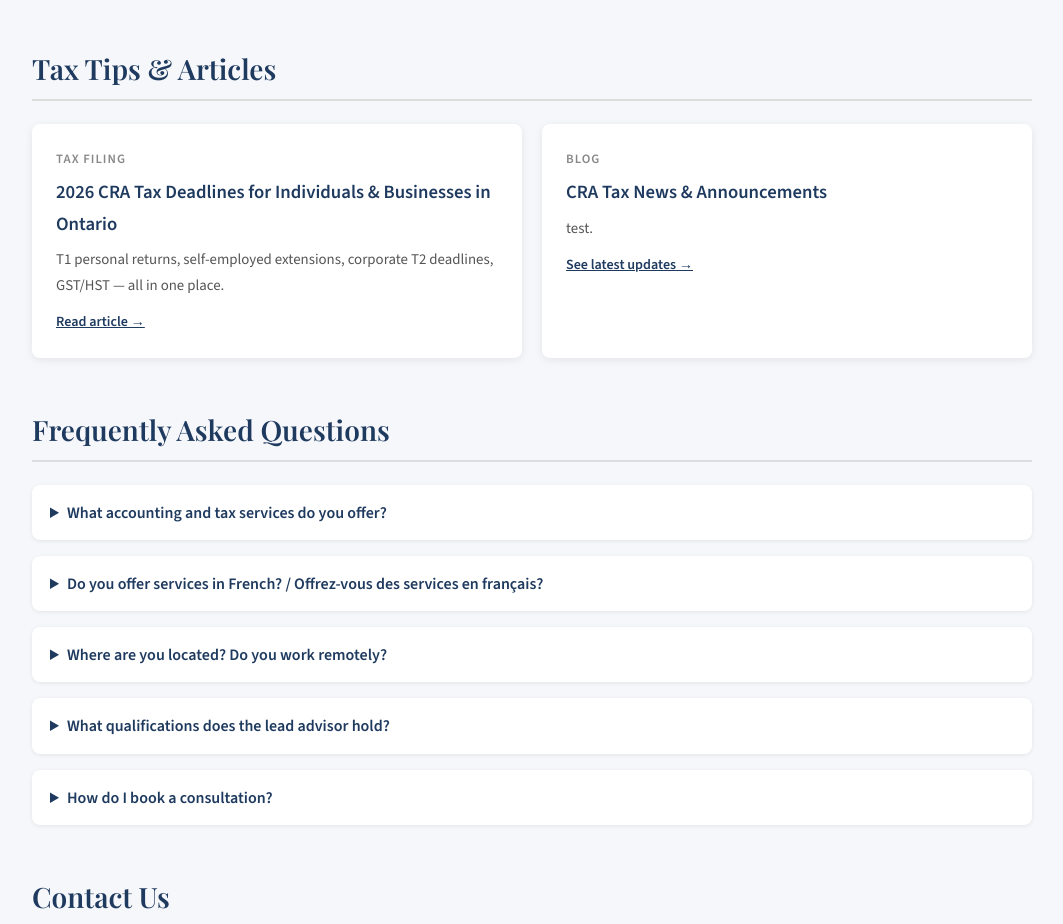
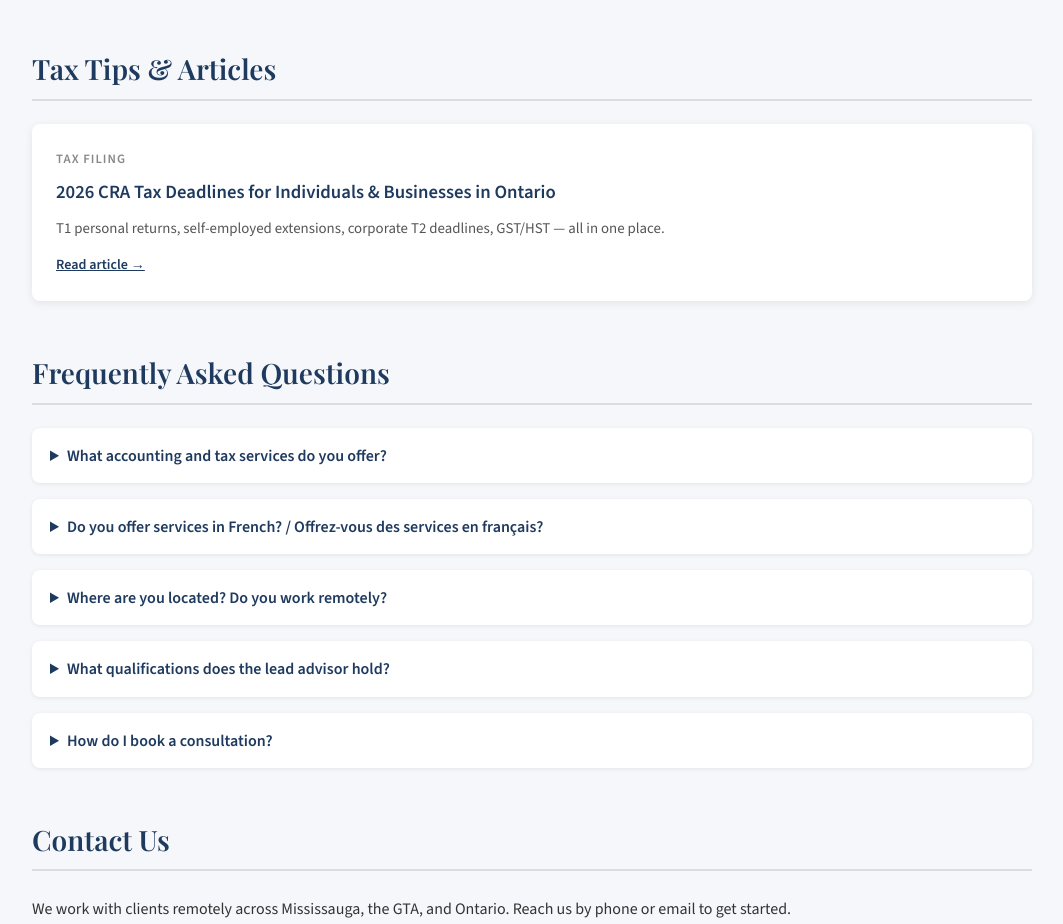
Before and after one commit to urjkue/toruladvisors, a plain HTML site: page index.html in a window 1280 px wide. Shown: the part 1223-2147 px from the top of the page, without its empty margins (108-1171 px from the left). Drawn offline with nearby package versions, Linux system fonts and the light colour scheme.

Commit message:
Update index.html

```diff
--- a/index.html
+++ b/index.html
@@ -356,12 +356,7 @@
         <p style="margin:0; font-size:0.93rem; color:#555;">T1 personal returns, self-employed extensions, corporate T2 deadlines, GST/HST — all in one place.</p>
         <a href="/blog-tax-deadlines-2026.html" style="display:inline-block; margin-top:12px; font-size:0.88rem; font-weight:700; color:#1f3a5f;">Read article →</a>
       </article>
-      <article class="card">
-        <p style="margin:0 0 6px; font-size:0.8rem; font-weight:700; letter-spacing:0.08em; text-transform:uppercase; color:#888;">Blog</p>
-        <h3 style="margin:0 0 8px;"><a href="/cra-news.html" style="color:#1f3a5f; text-decoration:none;">CRA Tax News &amp; Announcements</a></h3>
-        <p style="margin:0; font-size:0.93rem; color:#555;">test.</p>
-        <a href="/test.html" style="display:inline-block; margin-top:12px; font-size:0.88rem; font-weight:700; color:#1f3a5f;">See latest updates →</a>
-      </article>
+
     </div>
   </section>
 
```
